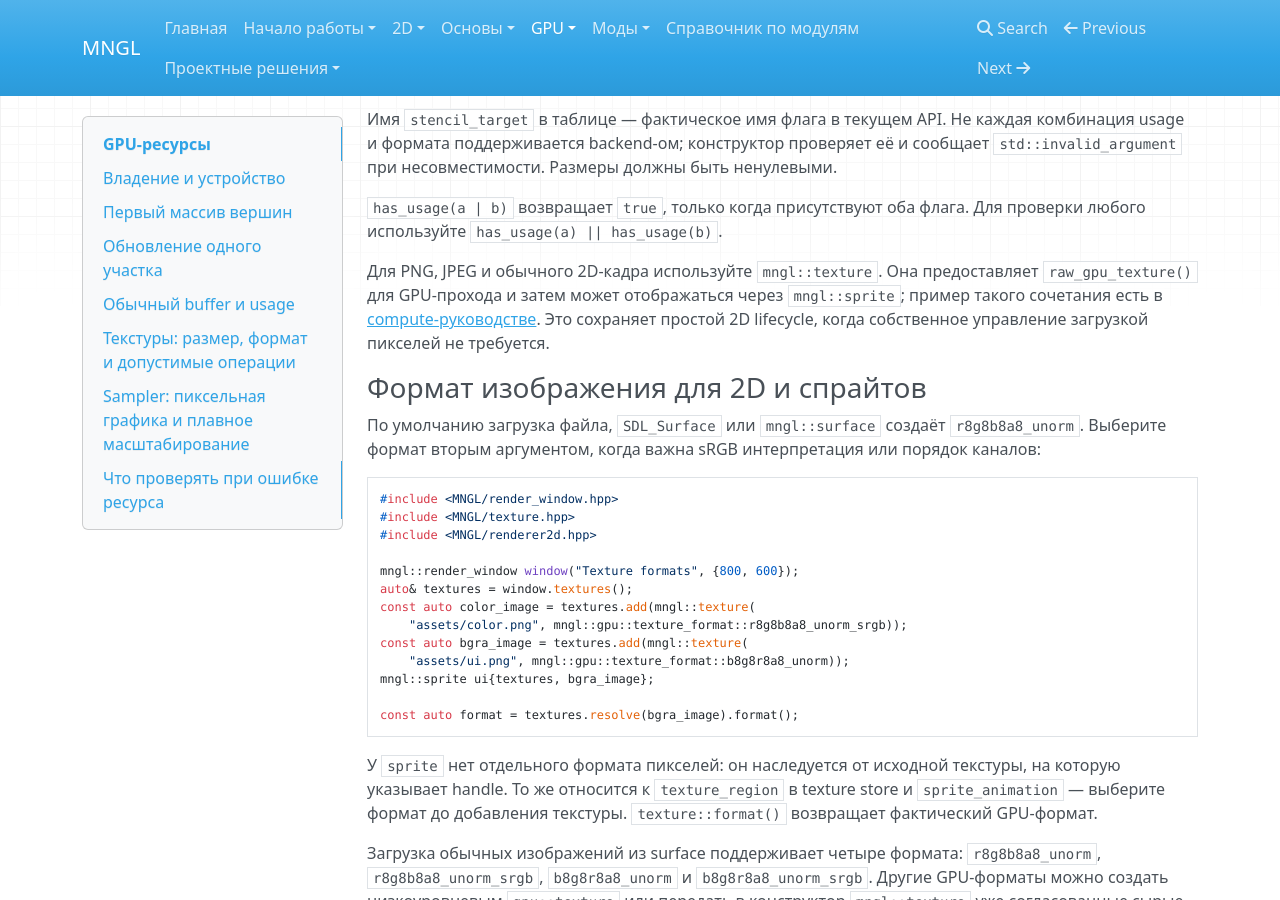
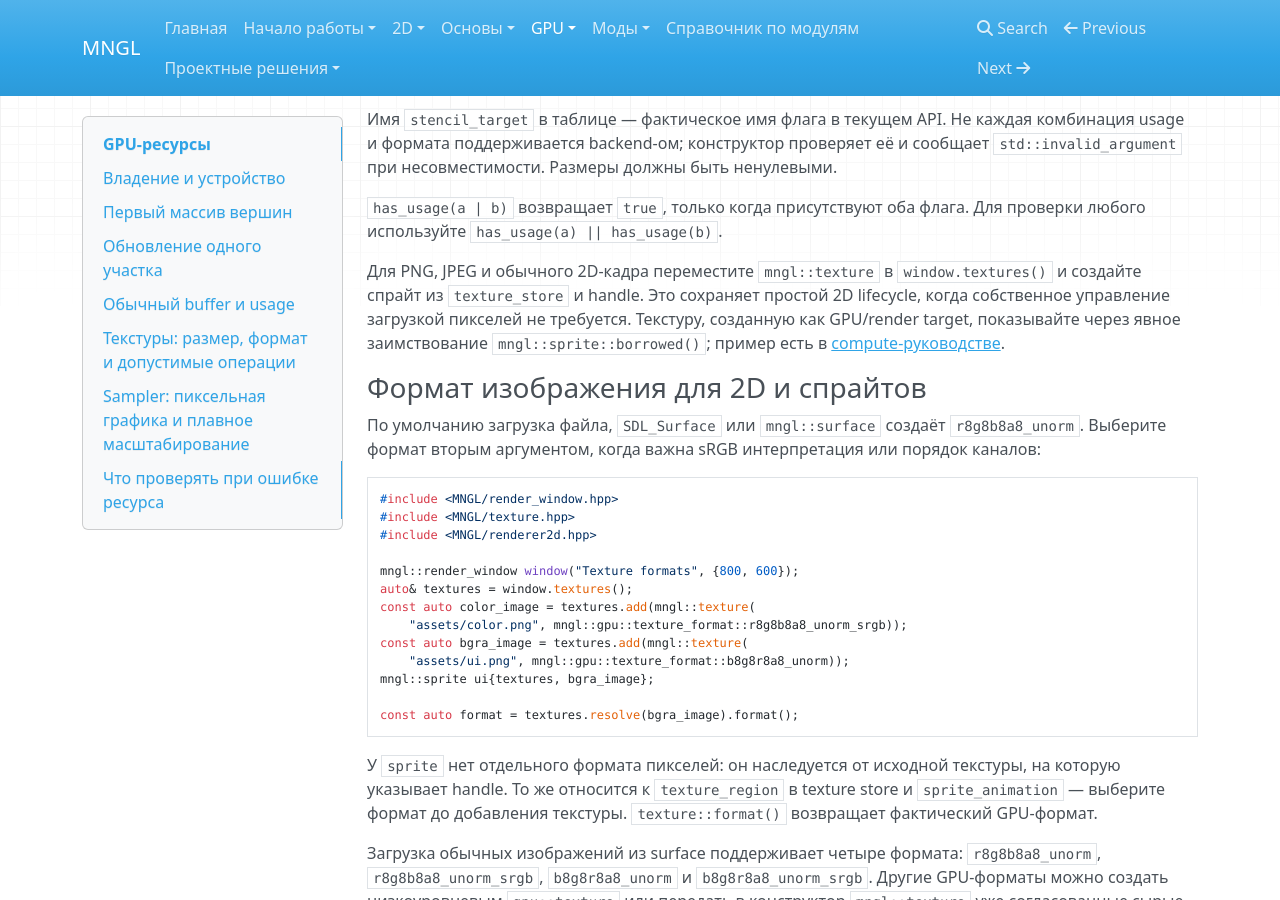
Before and after one commit to Romansgamp6tu/MNGL, an MkDocs documentation site: the page built from docs/gpu/resources.md, in a window 1280 px wide and 900 px high, scrolled down 3497 px. Built offline with MkDocs 1.6.1, drawn with Linux system fonts in a browser that asks for light colours; nearby versions of some CDN libraries.

Commit message:
docs: recommend texture handles for image sprites

```diff
--- a/docs/gpu/resources.md
+++ b/docs/gpu/resources.md
@@ -140,7 +140,7 @@ mngl::gpu::texture scene(
 
 `has_usage(a | b)` возвращает `true`, только когда присутствуют оба флага. Для проверки любого используйте `has_usage(a) || has_usage(b)`.
 
-Для PNG, JPEG и обычного 2D-кадра используйте `mngl::texture`. Она предоставляет `raw_gpu_texture()` для GPU-прохода и затем может отображаться через `mngl::sprite`; пример такого сочетания есть в [compute-руководстве](compute.md). Это сохраняет простой 2D lifecycle, когда собственное управление загрузкой пикселей не требуется.
+Для PNG, JPEG и обычного 2D-кадра переместите `mngl::texture` в `window.textures()` и создайте спрайт из `texture_store` и handle. Это сохраняет простой 2D lifecycle, когда собственное управление загрузкой пикселей не требуется. Текстуру, созданную как GPU/render target, показывайте через явное заимствование `mngl::sprite::borrowed()`; пример есть в [compute-руководстве](compute.md).
 
 ### Формат изображения для 2D и спрайтов
 
```
